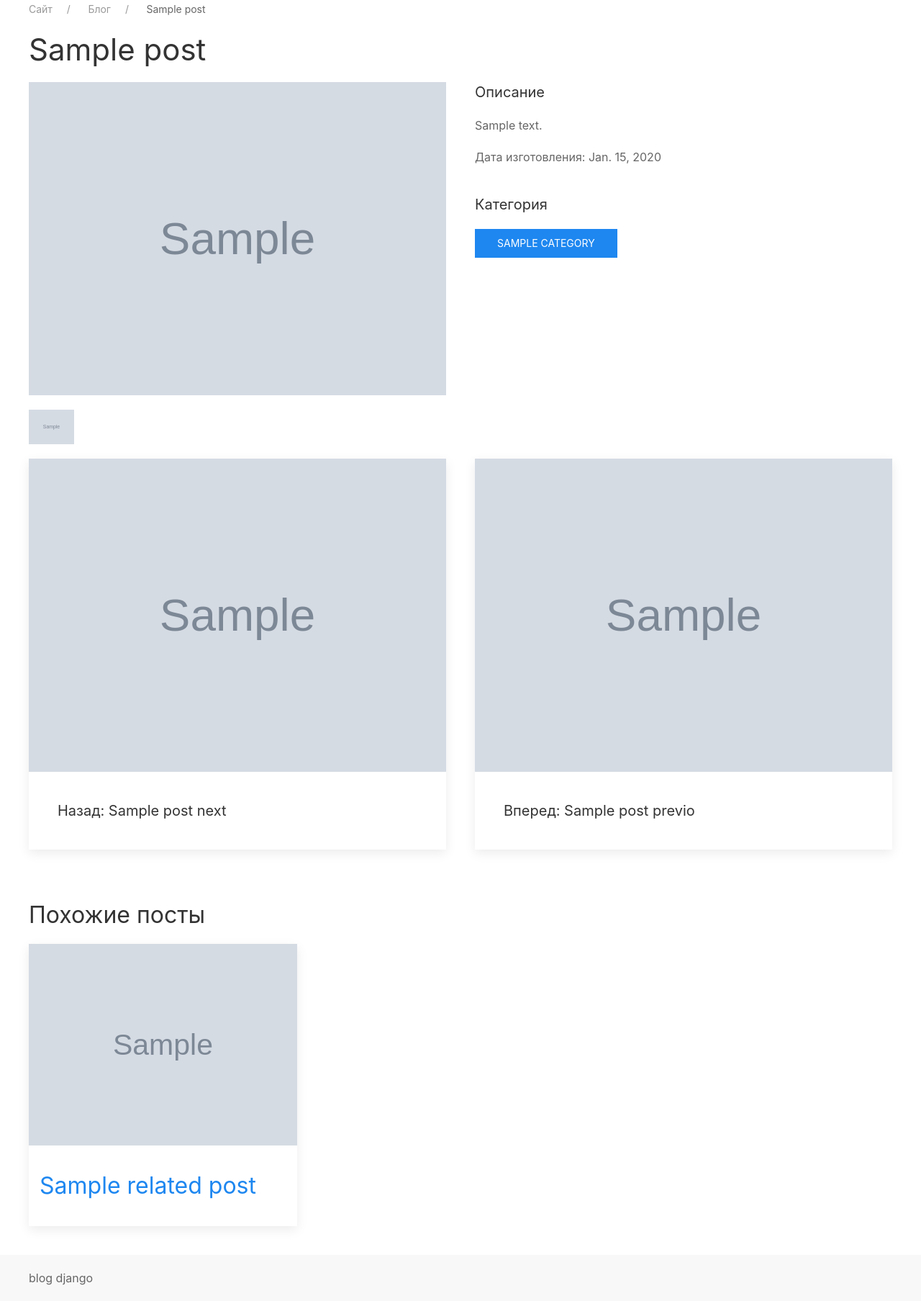
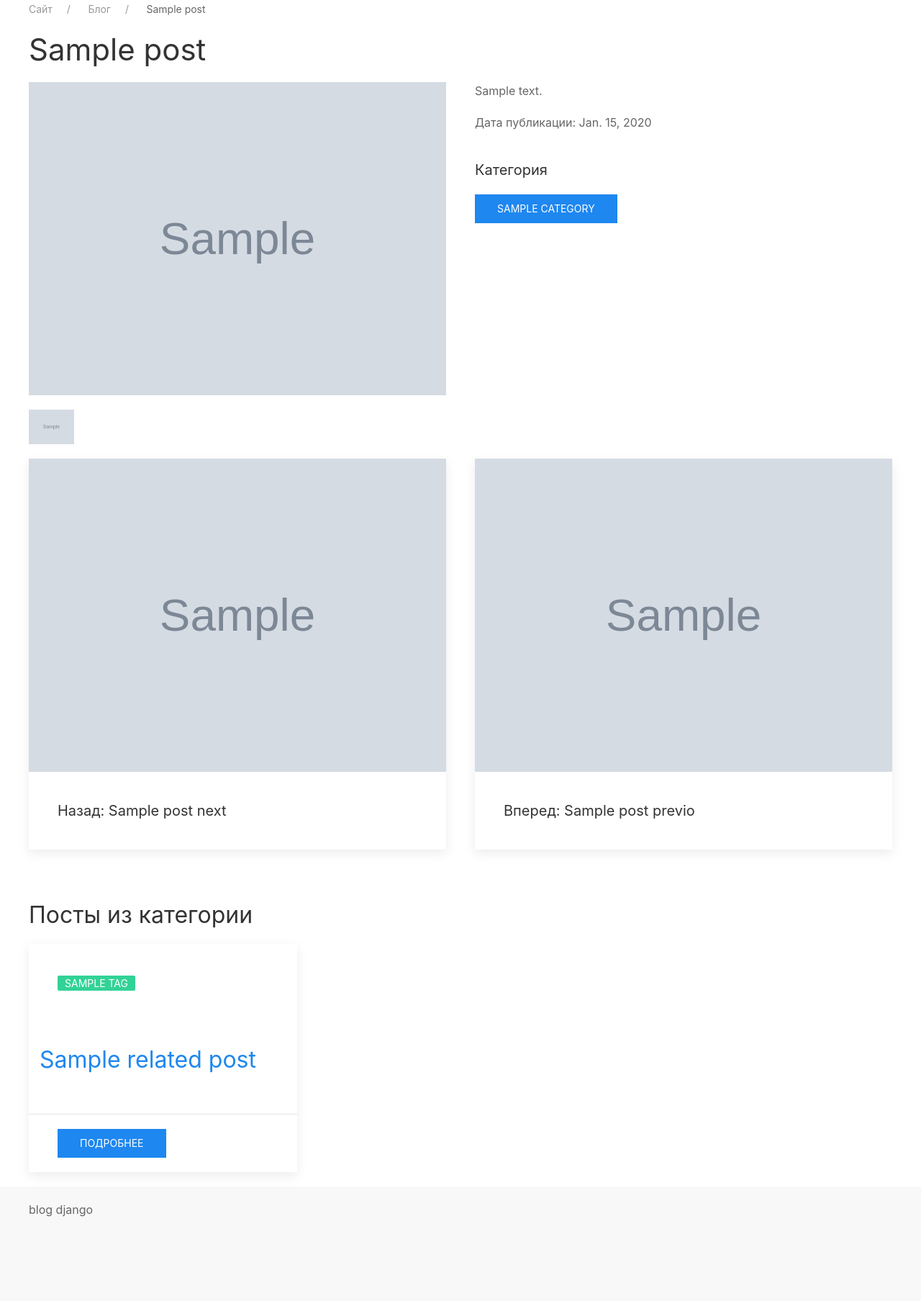
Before and after one commit to orionmike/template_django_blog, a Django app: template templates/blog/post_detail.html in a window 1280 px wide. Shown: the part 80-1887 px from the top of the page at 72% size. After the commit the page ends 1770 px from the top, so only its background shows below. Run offline with Django 4.2, Linux system fonts and the light colour scheme; the template is opened without the code that fills it: most values are stand-ins (such as "Sample title", 1, 10 or a date in 2020); grey boxes marked "Sample" are stand-in pictures; some libraries are stand-ins or nearby versions.

Commit message:
update templates

```diff
--- a/_utils/request.py
+++ b/_utils/request.py
@@ -1,3 +1,3 @@
-from catalog.models import ProductCategory
+from blog.models import Category
 
-CATEGORY_LIST = ProductCategory.objects.filter(is_publish=True).order_by('title')
+CATEGORY_LIST = Category.objects.filter(is_publish=True).order_by('title')
--- a/templates/blog/include/post_card.html
+++ b/templates/blog/include/post_card.html
@@ -1,28 +1,25 @@
 <div>
     <div class="uk-card uk-card-default">
+        {% comment "image" %}
         <div class="image-block">
             <a class="" href="{{ p.get_url }}">
-                <img class="uk-width-1-1" src="{{ p.image.url }}" alt="{{ t.title }}" uk-img>
+                <img class="uk-width-1-1" src="{{ p.image.url }}" alt="{{ p.title }}" uk-img>
             </a>
         </div>
+        {% endcomment %}
+        <div>
+            {% for t in p.tag_list.all %}
+            <div class="uk-card-body">
+                <a class="uk-label uk-label-success" href="{{ t.get_absolute_url }}">{{ t.title }}</a>
+            </div>
+            {% endfor %}
+        </div>
         <div class="uk-margin uk-padding-small">
-            <h2 class="uk-margin-remove"><a href="{{ p.get_absolute_url }}">{{ p.title }}</a></h2>
+            <h2 class="uk-margin-remove"><a href="{{ p.get_url }}">{{ p.title }}</a></h2>
             <p>{{ p.preview_text }}</p>
+        </div>
+        <div class="uk-card-footer">
+            <div><a class="uk-button uk-button-primary" href="{{ p.get_url }}">Подробнее</a></div>
         </div>
     </div>
 </div>
-
-{% comment "tags" %}
-{% for t in p.tag_list.all %}
-<div class="uk-card-body">
-    <a class="uk-label uk-label-success" href="{{ t.get_absolute_url }}">{{ t.title }}</a>
-</div>
-{% endfor %}
-{% endcomment %}
-
-
-{% comment "readmore" %}
-<div class="uk-card-footer">
-    <div><a class="uk-button uk-button-primary" href="{{ p.get_absolute_url }}">Подробнее</a></div>
-</div>
-{% endcomment %}
--- a/templates/blog/post_detail.html
+++ b/templates/blog/post_detail.html
@@ -53,9 +53,10 @@
 
     <div class="uk-width-1-2@m">
         <div>
-            <h4>Описание</h4>
-            <p>{{ post.full_text | safe }}</p>
-            <p>Дата изготовления: {{ post.date_publish | date }}</p>
+            <div>
+                {{ post.full_text | safe }}
+            </div>
+            <p>Дата публикации: {{ post.date_publish | date }}</p>
             <h4>Категория</h4>
             <p>
                 <a class="uk-button uk-button-primary" href="{{ post.category.get_url }}">{{ post.category.title }}</a>
@@ -103,7 +104,7 @@
 
 </div>
 
-<h2>Похожие посты</h2>
+<h2>Посты из категории</h2>
 
 <div class="uk-child-width-1-2@s uk-child-width-1-3@m" uk-grid uk-height-match="target: > div > .uk-card">
     {% for p in related_post_list  %}
--- a/templates/blog/post_list.html
+++ b/templates/blog/post_list.html
@@ -31,7 +31,7 @@
             Категории
         </h3>
         <ul class="uk-list">
-        {% for category in category_blog_list %}
+        {% for category in category_list %}
             <li><a href="{{ category.get_url }}">{{ category.title }}</a></li>
         {% endfor %}
         </ul>
```
Also changed, not shown: config/settings.py (+6 -1 lines), templates/blog/category_detail.html (+1 -19 lines), templates/blog/category_list.html (+2 -31 lines), templates/blog/include/category_card.html (+0 -15 lines).
